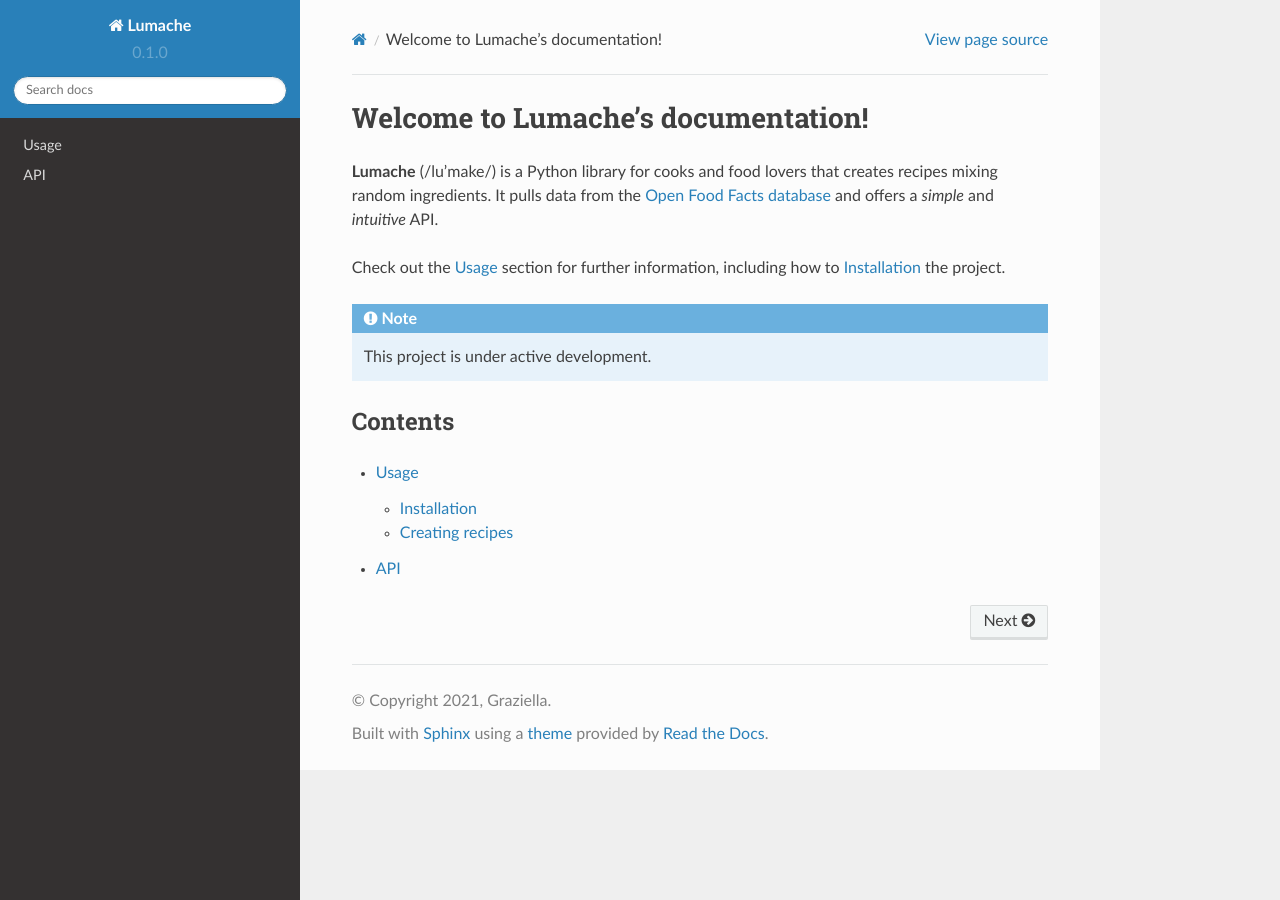
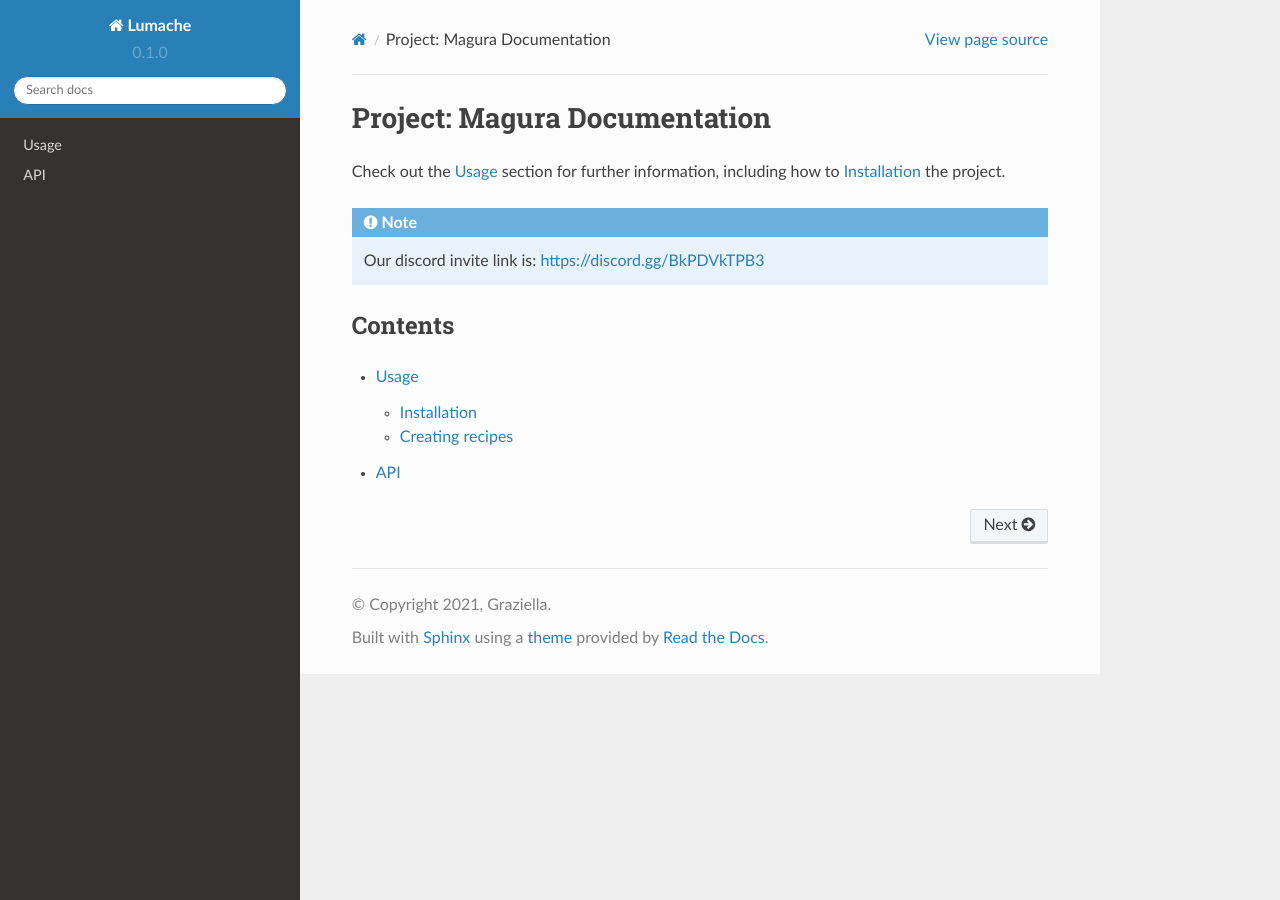
Before and after one commit to alexandrelar/magura, a Sphinx documentation site: the page built from docs/source/index.rst, in a window 1280 px wide. Built offline with Sphinx 7.4.7 and the Read the Docs theme 2.0.0, drawn with Linux system fonts in a browser that asks for light colours.

Commit message:
Update index.rst

```diff
--- a/docs/source/index.rst
+++ b/docs/source/index.rst
@@ -1,17 +1,14 @@
-Welcome to Lumache's documentation!
+Project: Magura Documentation
 ===================================
 
-**Lumache** (/lu'make/) is a Python library for cooks and food lovers
-that creates recipes mixing random ingredients.
-It pulls data from the `Open Food Facts database <https://world.openfoodfacts.org/>`_
-and offers a *simple* and *intuitive* API.
+
 
 Check out the :doc:`usage` section for further information, including
 how to :ref:`installation` the project.
 
 .. note::
 
-   This project is under active development.
+   Our discord invite link is: https://discord.gg/BkPDVkTPB3
 
 Contents
 --------
```
